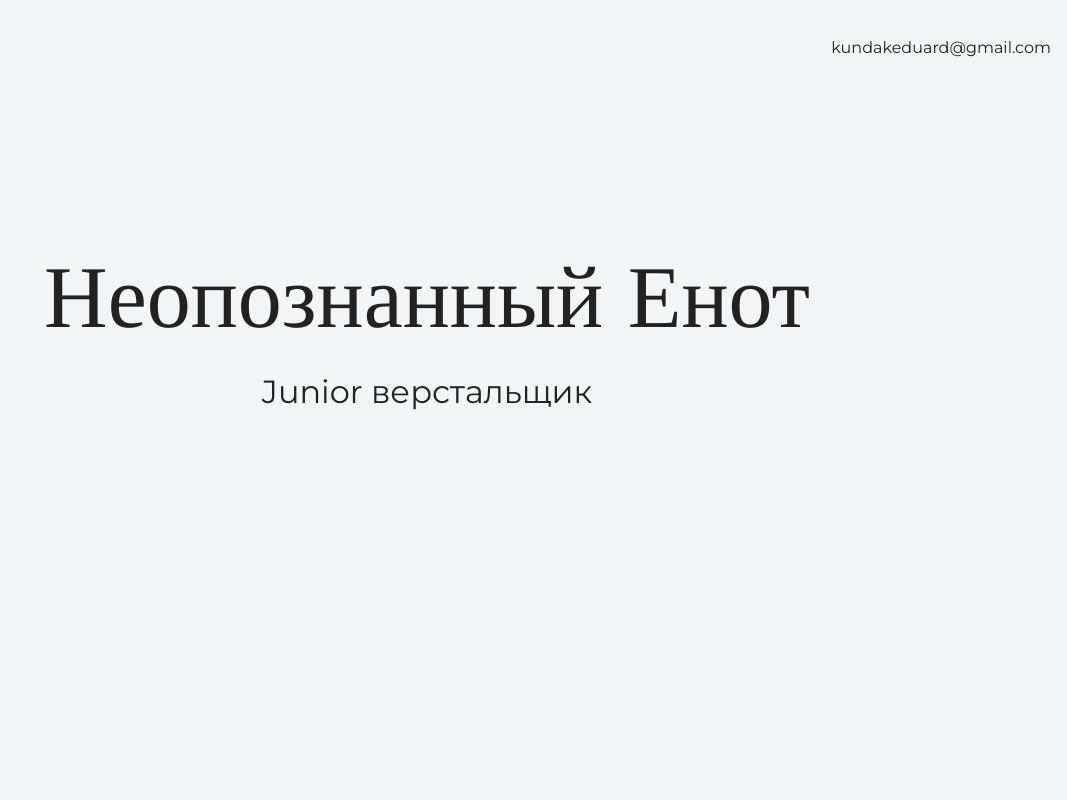
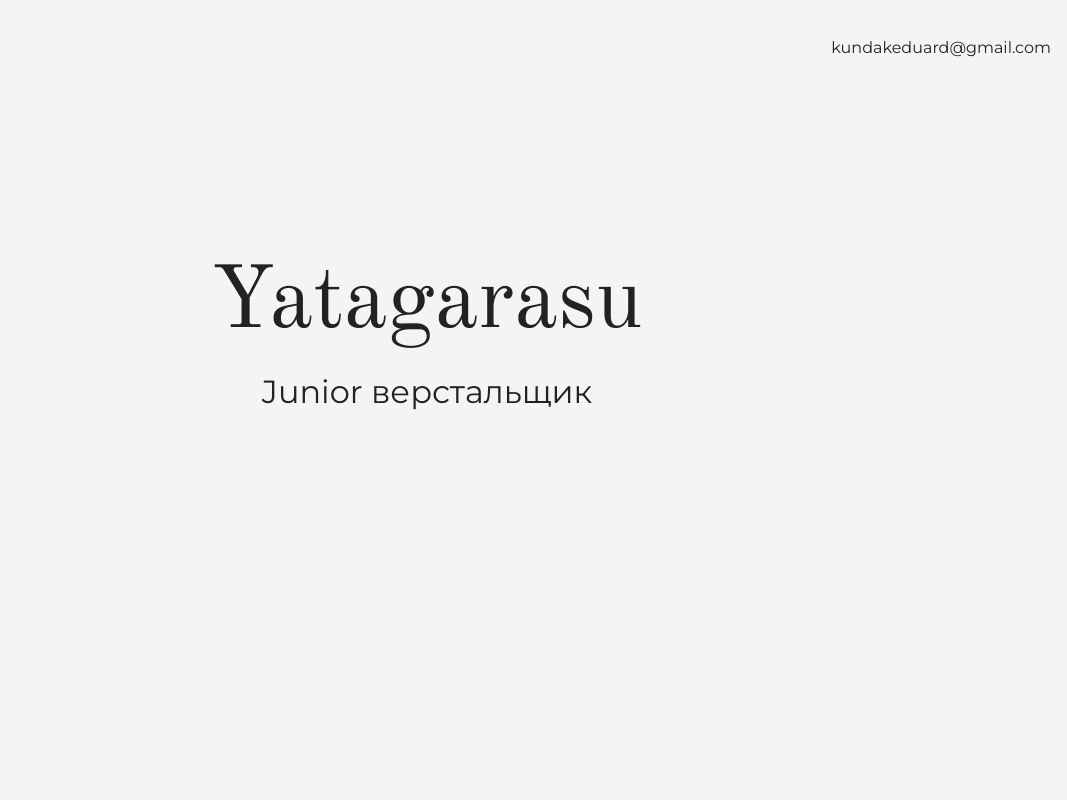
Before and after one commit to Yatagarasu2506/my-site, a plain HTML site: page index.html in a window 1280 px wide. Shown: the top 800 px of the page, without its empty margins (213-1280 px from the left). Drawn offline with nearby package versions, Linux system fonts and the light colour scheme.

Commit message:
меняет заголовок

```diff
--- a/index.html
+++ b/index.html
@@ -17,7 +17,7 @@
 
     <section class="hero-image">
       <div class="container">
-      <h1 class="heading">Неопознанный Енот</h1>
+      <h1 class="heading">Yatagarasu</h1>
       <p>Junior верстальщик</p>
       </div>
     </section>
```
